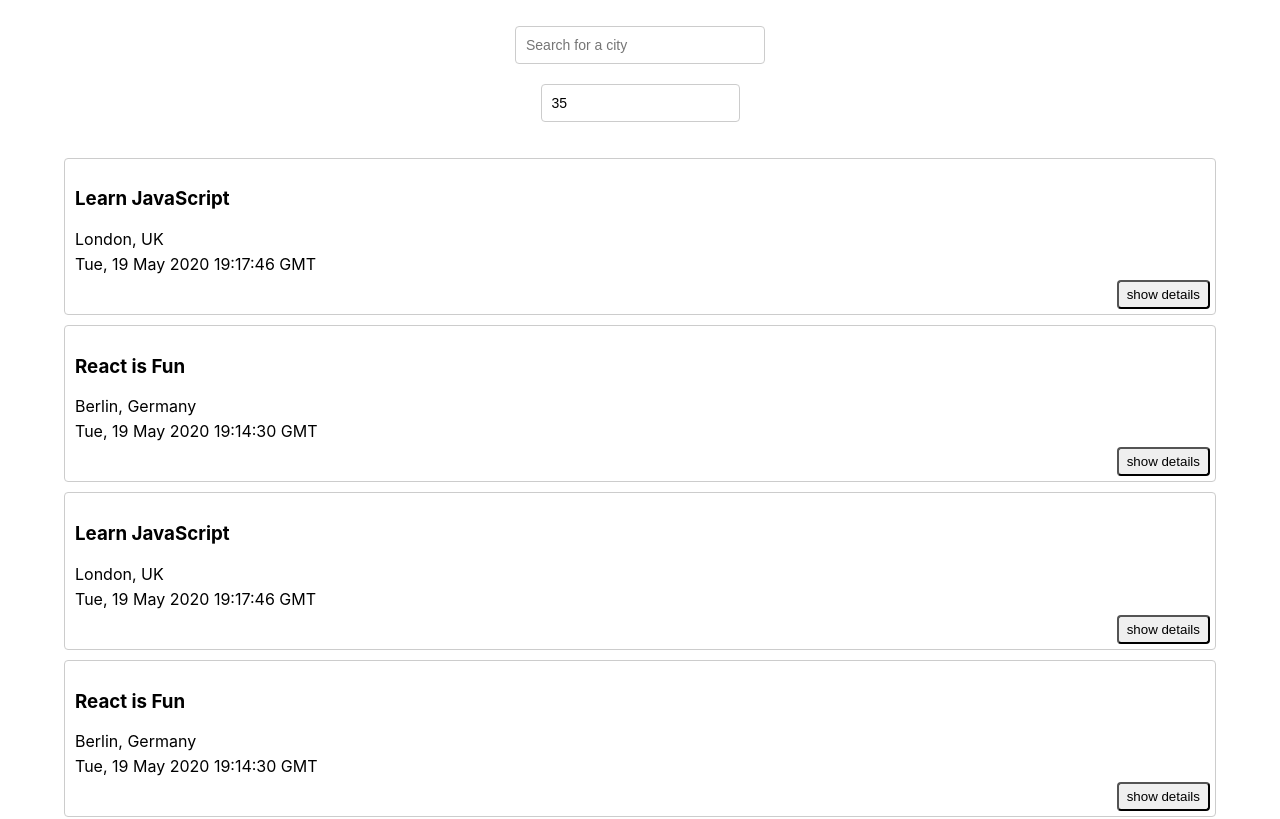
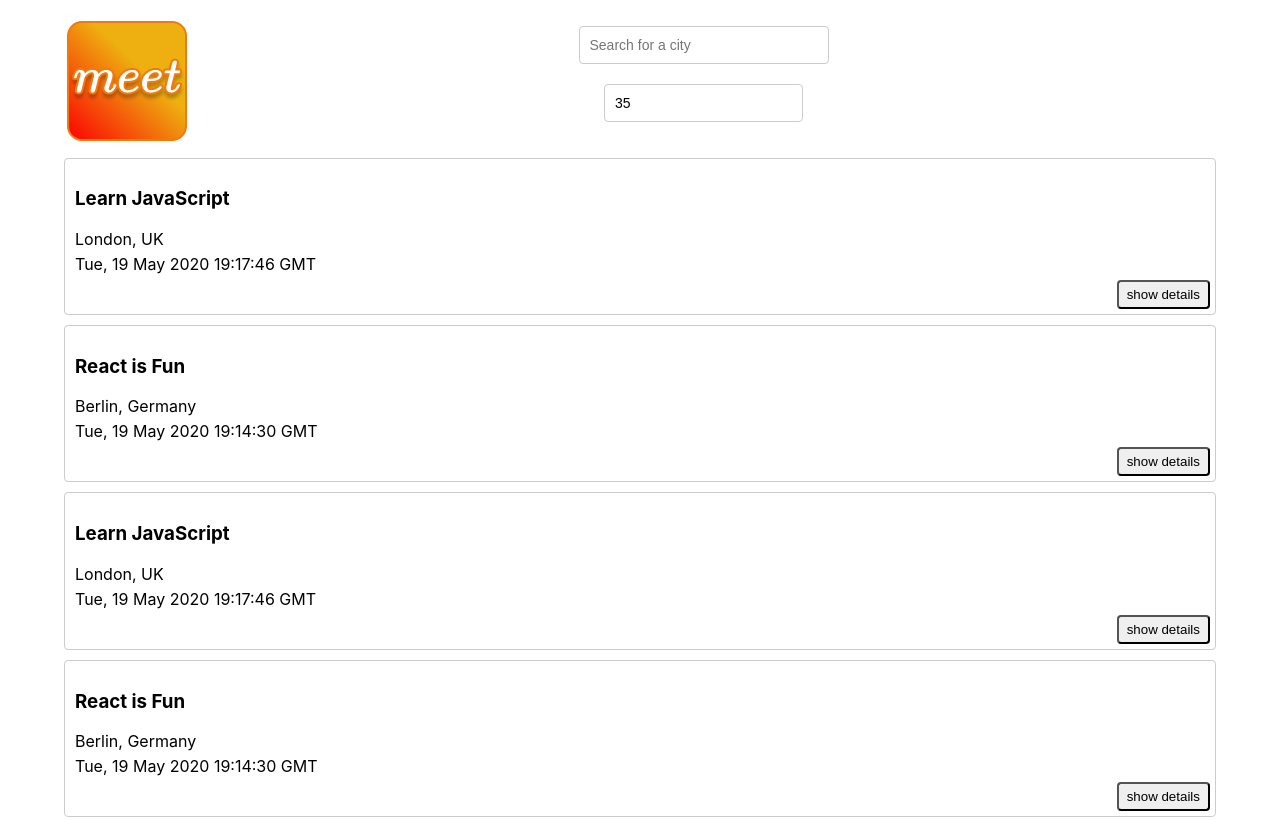
Before and after one commit to manjou/meet, a React (Create React App) app: page / in a window 1280 px wide. Shown: the top 819 px of the page. Built offline with nearby package versions, Linux system fonts and the light colour scheme.

Commit message:
meet app ex4.5. v. 4.1.2 added logo

```diff
--- a/src/App.css
+++ b/src/App.css
@@ -86,3 +86,7 @@ input[type="number"] {
   outline: none;
   cursor: pointer;
 }
+.logo {
+  float: left;
+  margin-top: -5px;
+}
--- a/src/App.js
+++ b/src/App.js
@@ -3,6 +3,7 @@ import EventList from './components/EventList';
 import CitySearch from './components/CitySearch';
 import NumberOfEvents from './components/NumberOfEvents';
 import { extractLocations, getEvents } from './api';
+import logo from './meet_logo.png';
 
 import './App.css';
 
@@ -34,6 +35,7 @@ const App = () => {
 
   return (
     <div className="App">
+      <img src={logo} alt="meet logo" className='logo' />
       <CitySearch allLocations={allLocations} setCurrentCity={setCurrentCity} />
       <NumberOfEvents currentNOE={currentNOE} onNumberChanged={handleNumberChanged} />
       <EventList events={events}/>
```
Also changed, not shown: src/meet_logo.png (renamed from assets/meet_logo.png).
